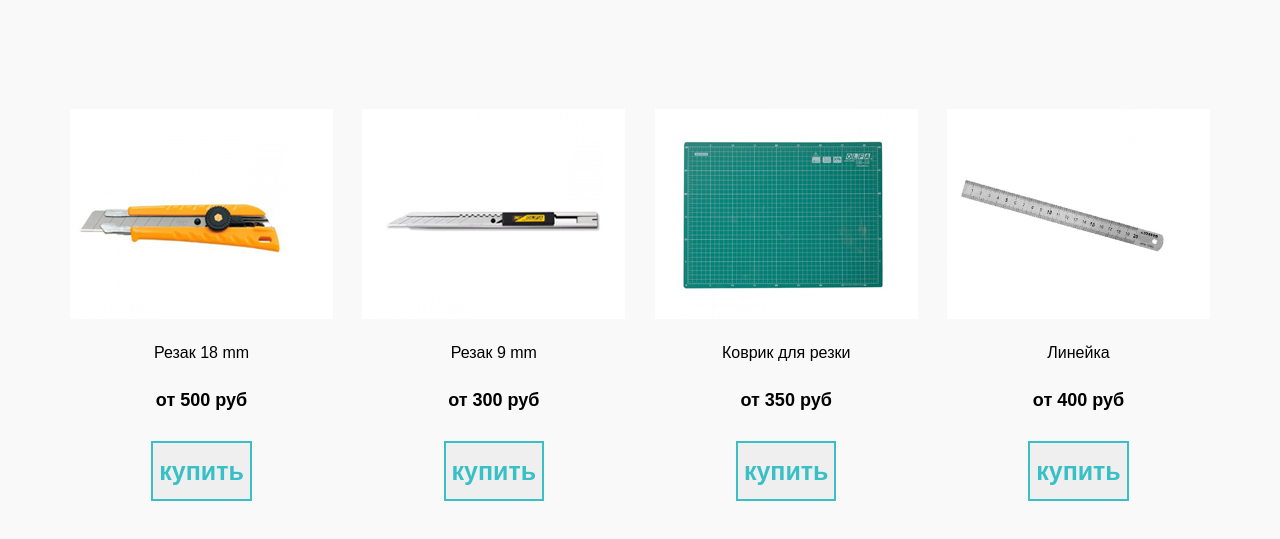
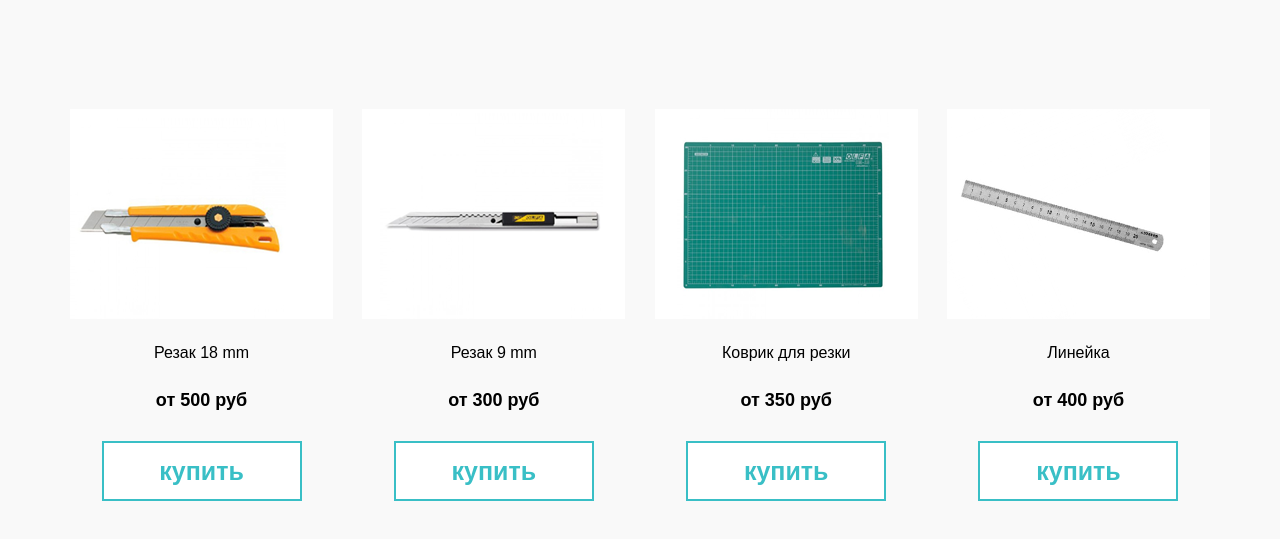
Before and after one commit to zaratustrat/githab-lesson, a plain HTML site: page WH№11/index.html in a window 1280 px wide. Shown: the part 163-702 px from the top of the page. Drawn offline with Linux system fonts and the light colour scheme.

Commit message:
WH№11 испр2

```diff
--- a/WH№11/css/style.css
+++ b/WH№11/css/style.css
@@ -52,9 +52,10 @@ body {
   justify-content:center;
   align-items: center;
   height: 60px;
-  max-width: 200px;
+  width: 200px;
   margin: 0 auto;
 	 border: 2px solid #39BFC6;
+	 background-color: white;
 	 color: #39BFC6;
 	 font: bold 25px arial;
 	}
```
Also changed, not shown: WH№11/index.html (+0 -3 lines).
